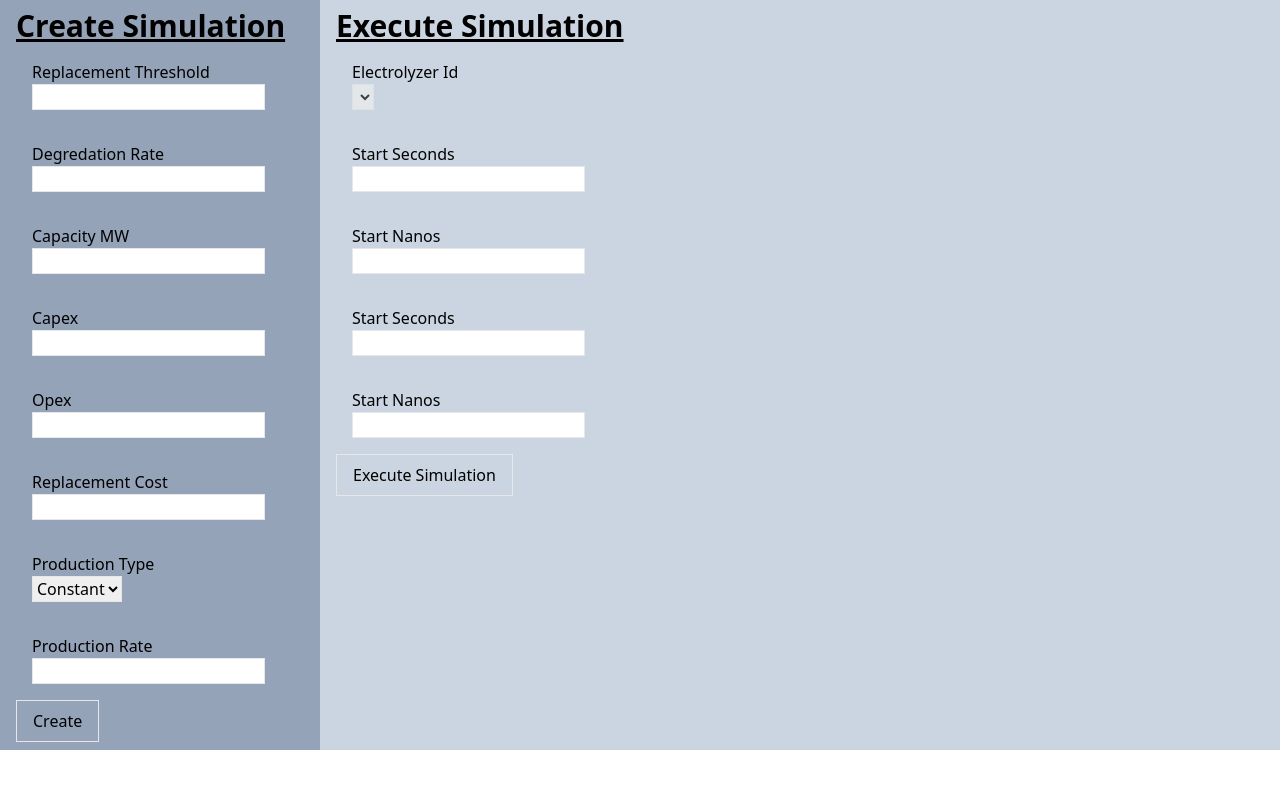
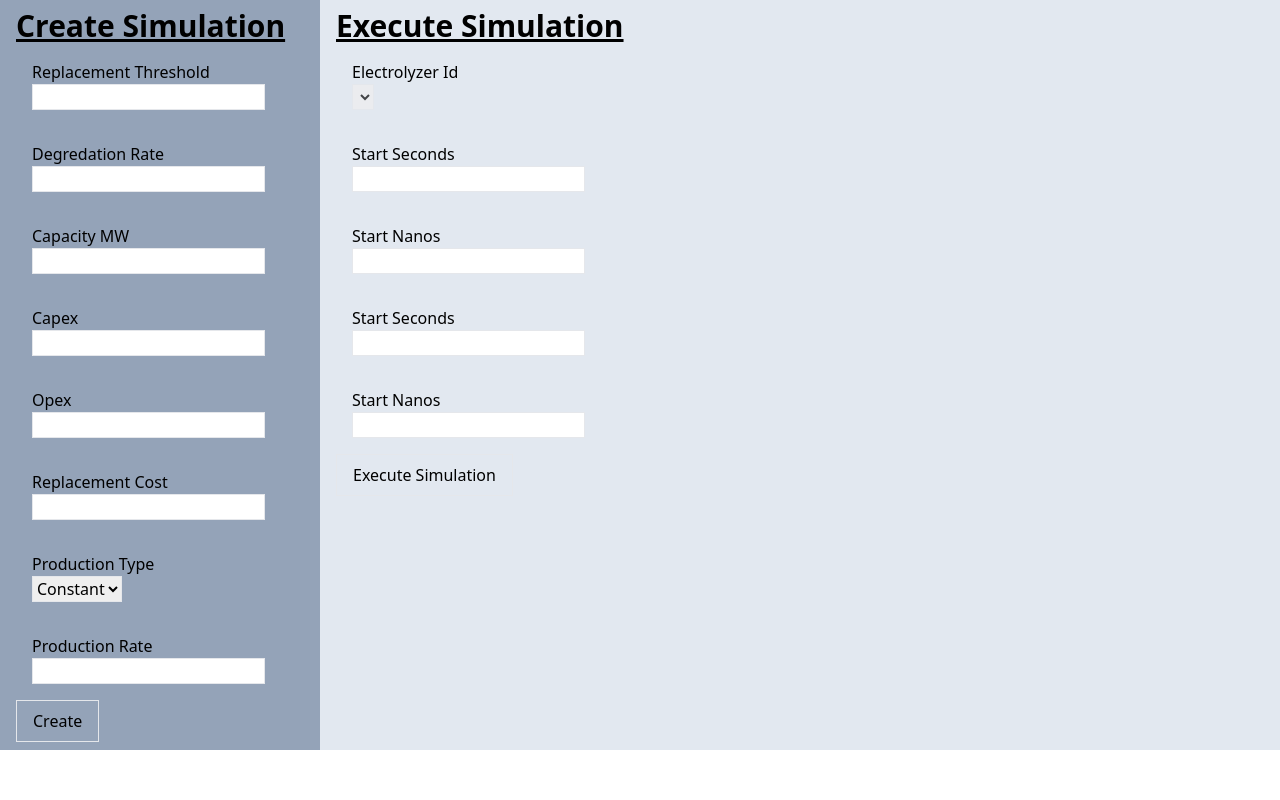
Before and after one commit to ecoulson/hydrogen-trading, a Python web app: template tax_credit_model/templates/pages/simulation.html in a window 1280 px wide. Run offline with Jinja, Linux system fonts and the light colour scheme; the template is opened without the code that fills it, so the values that code supplies are empty; some libraries are stand-ins or nearby versions.

Commit message:
Adjusted bg color

```diff
--- a/tax_credit_model/assets/styles/main.css
+++ b/tax_credit_model/assets/styles/main.css
@@ -615,6 +615,11 @@
   background-color: rgb(203 213 225 / var(--tw-bg-opacity));
 }
 
+.bg-slate-200 {
+  --tw-bg-opacity: 1;
+  background-color: rgb(226 232 240 / var(--tw-bg-opacity));
+}
+
 .p-4 {
   padding: 1rem;
 }
--- a/tax_credit_model/templates/pages/simulation.html
+++ b/tax_credit_model/templates/pages/simulation.html
@@ -59,7 +59,7 @@
             </button>
         </form>
     </div>
-    <div class="w-3/4 bg-slate-300 px-4 py-2">
+    <div class="w-3/4 bg-slate-200 px-4 py-2">
         <h1 class="text-3xl font-bold underline">Execute Simulation</h1>
         <form hx-post="/execute_simulation">
             <div class="p-4">
```
